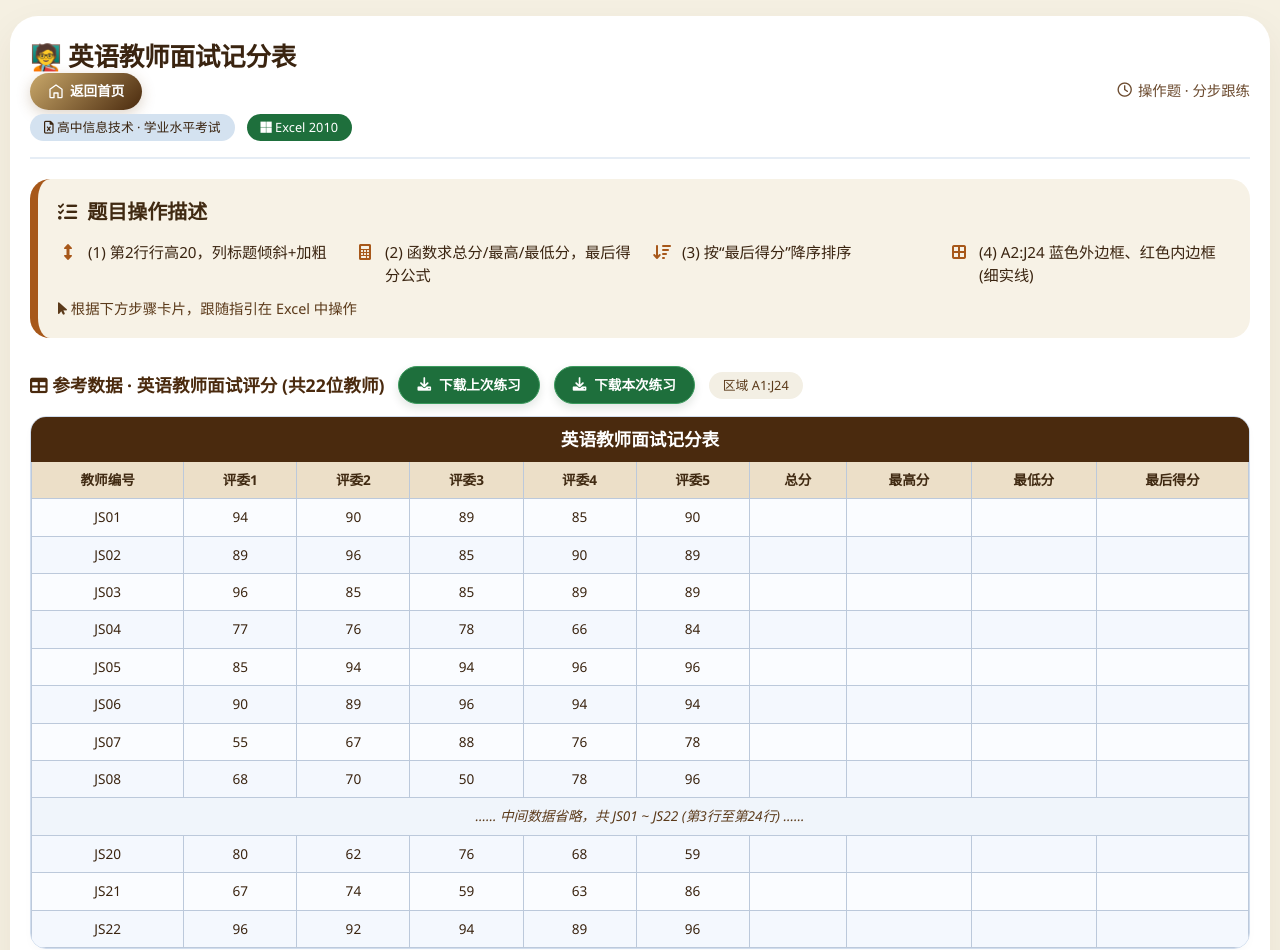
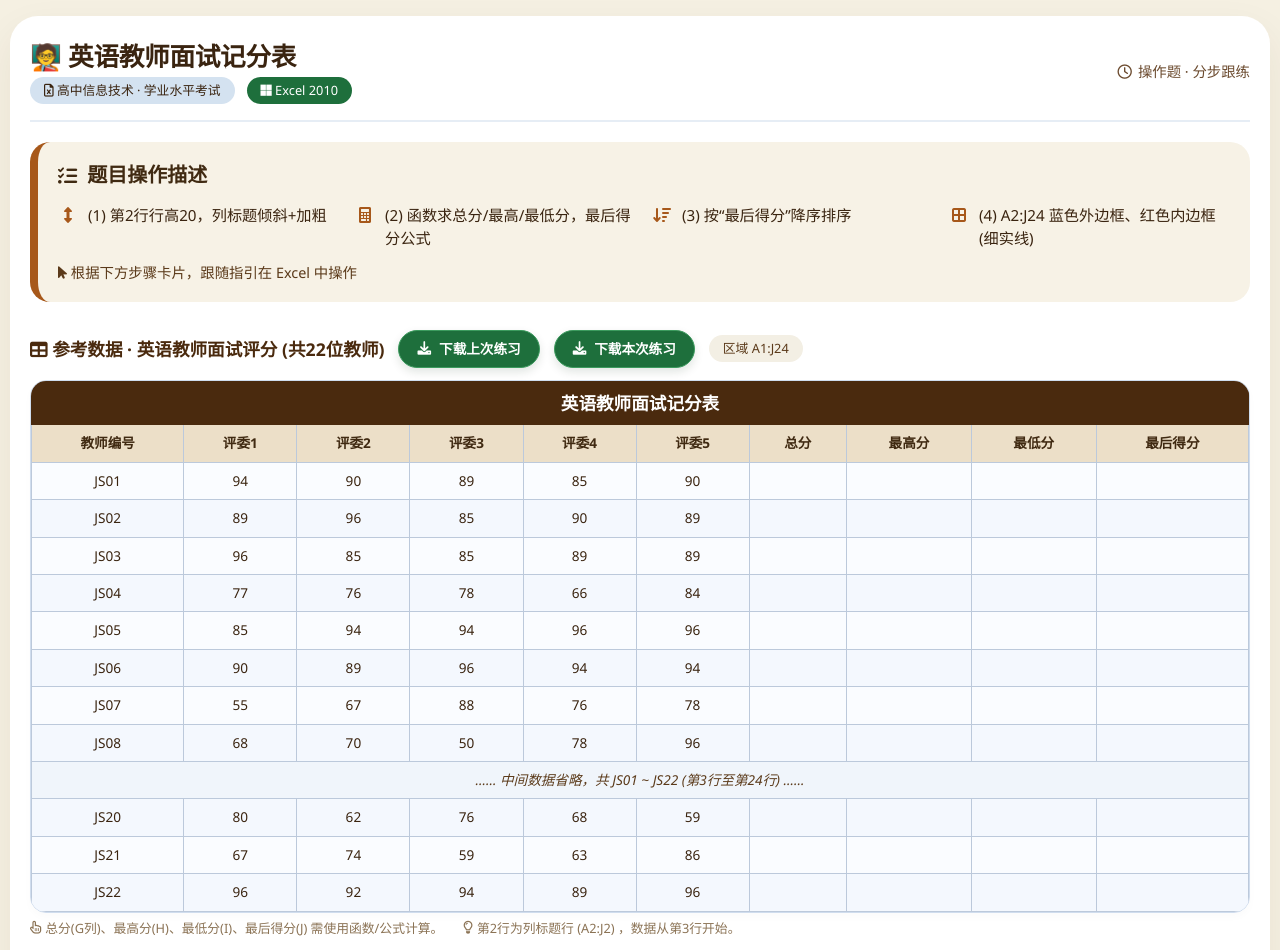
Before and after one commit to gzzaac/gzzaac.github.io, a plain HTML site: page excel/2.面试记分表操作题.html in a window 1280 px wide. Shown: the top 950 px of the page. Drawn offline with Linux system fonts and the light colour scheme.

Commit message:
Add files via upload

```diff
--- a/excel/2.面试记分表操作题.html
+++ b/excel/2.面试记分表操作题.html
@@ -1162,12 +1162,6 @@
     <div class="header">
         <div class="title-section">
             <h1>🧑‍🏫 英语教师面试记分表</h1>
-            <a href="../index.html" class="review-outline-btn">
-                <svg viewBox="0 0 24 24" fill="none" stroke="currentColor" stroke-width="2" stroke-linecap="round" stroke-linejoin="round">
-                    <path d="M3 9.5L12 3l9 6.5V21a1 1 0 0 1-1 1h-5v-7h-6v7H4a1 1 0 0 1-1-1V9.5z"/>
-                </svg>
-                返回首页
-            </a>
             <div class="sub">
                 <span class="exam-badge"><i class="far fa-file-excel"></i> 高中信息技术 · 学业水平考试</span>
                 <span class="excel-version"><i class="fab fa-microsoft"></i> Excel 2010</span>
@@ -1413,7 +1407,7 @@
     <!-- ===== 页脚 ===== -->
     <div class="footer-note">
         <div><i class="far fa-copy"></i> 高中信息技术 · 学业水平考试  Excel 2010 操作题 · 英语教师面试记分</div>
-        <div><i class="fas fa-undo-alt"></i> 完成操作后请保存并返回</div>
+        <div><i class="fas fa-undo-alt"></i> 完成操作后请保存并<a href="./index.html" style="color:#a7581a;font-weight:600;text-decoration:underline;margin-left:4px;">返回</a></div>
     </div>
 </div>
 
```
Also changed, not shown: excel/1.月考成绩统计分析.html (+1 -7 lines).
